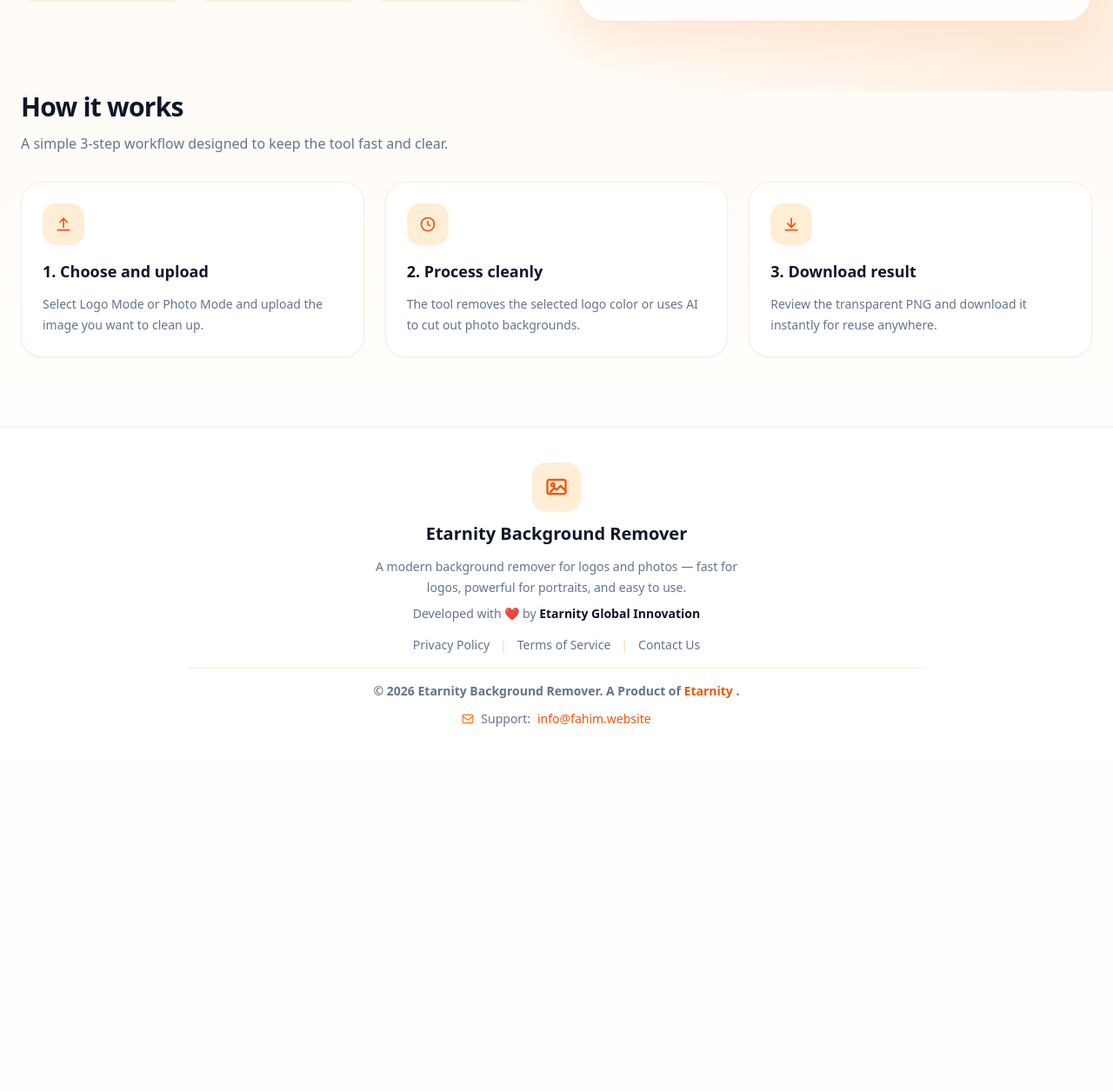
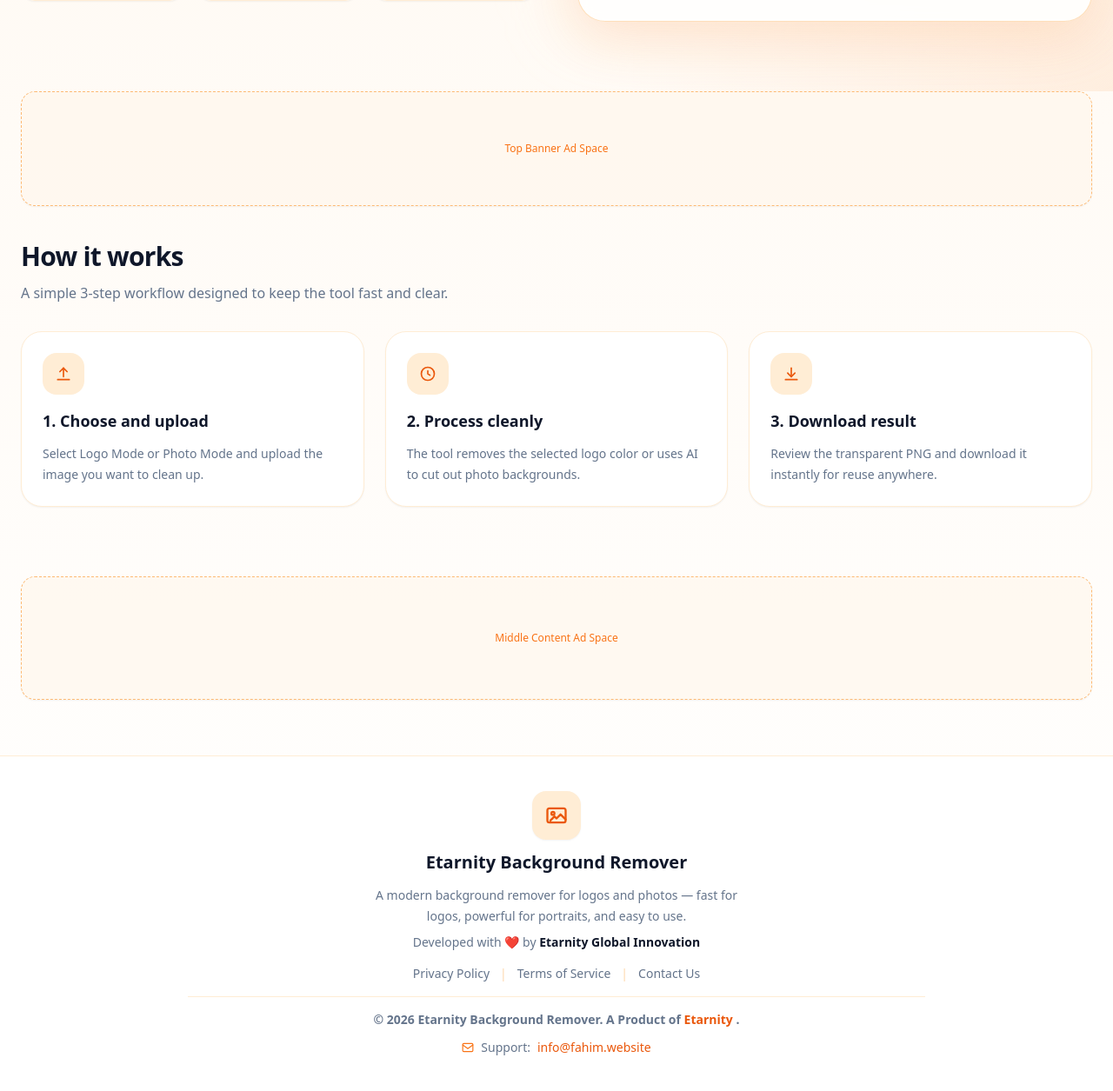
Before and after one commit to abrar12678/etarnity-bg-remover, a Flask app: page / in a window 1280 px wide. Shown: the part 951-2206 px from the top of the page at 87% size. Before the commit the page ends 1787 px from the top, so only its background shows below. Run offline with Flask 3, Linux system fonts and the light colour scheme; parts of the project's set-up code (start-up, migrations or seed data) failed here and were passed over; some libraries are stand-ins or nearby versions.

Commit message:
Add ad spaces for Adsterra

```diff
--- a/templates/index.html
+++ b/templates/index.html
@@ -181,6 +181,17 @@
     </div>
 </section>
 
+<section class="mx-auto max-w-7xl px-4 pb-10 sm:px-6 animate-fadeIn">
+    <div
+        class="rounded-2xl border border-dashed border-orange-300 bg-orange-50/70 p-4 text-center text-xs font-medium text-orange-500 shadow-sm sm:p-5">
+        <!-- Adsterra Top Banner Ad Code Start -->
+        <div class="min-h-[90px] flex items-center justify-center rounded-xl">
+            Top Banner Ad Space
+        </div>
+        <!-- Adsterra Top Banner Ad Code End -->
+    </div>
+</section>
+
 {% if original_image and processed_image %}
 <section class="mx-auto max-w-7xl px-4 pb-16 sm:px-6 animate-fadeIn">
     <div
@@ -290,4 +301,15 @@
         </div>
     </div>
 </section>
+
+<section class="mx-auto max-w-7xl px-4 pb-16 sm:px-6 animate-fadeIn">
+    <div
+        class="rounded-2xl border border-dashed border-orange-300 bg-orange-50/70 p-4 text-center text-xs font-medium text-orange-500 shadow-sm sm:p-5">
+        <!-- Adsterra Middle Content Ad Code Start -->
+        <div class="min-h-[100px] flex items-center justify-center rounded-xl">
+            Middle Content Ad Space
+        </div>
+        <!-- Adsterra Middle Content Ad Code End -->
+    </div>
+</section>
 {% endblock %}
```
